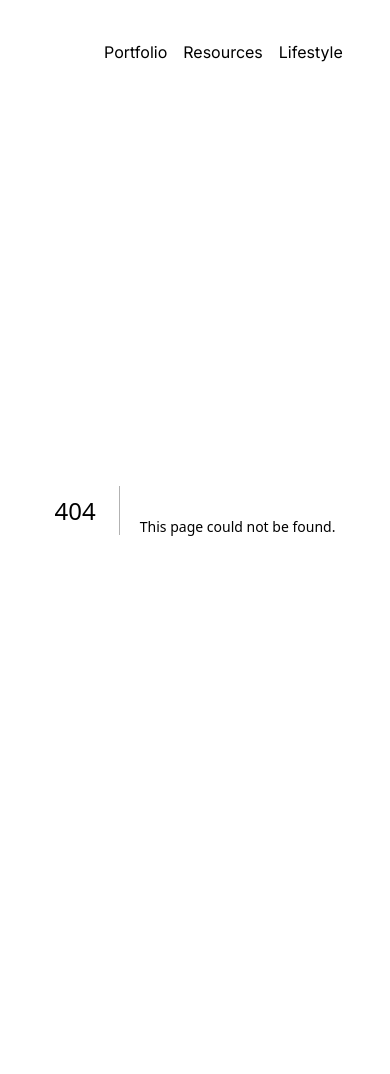
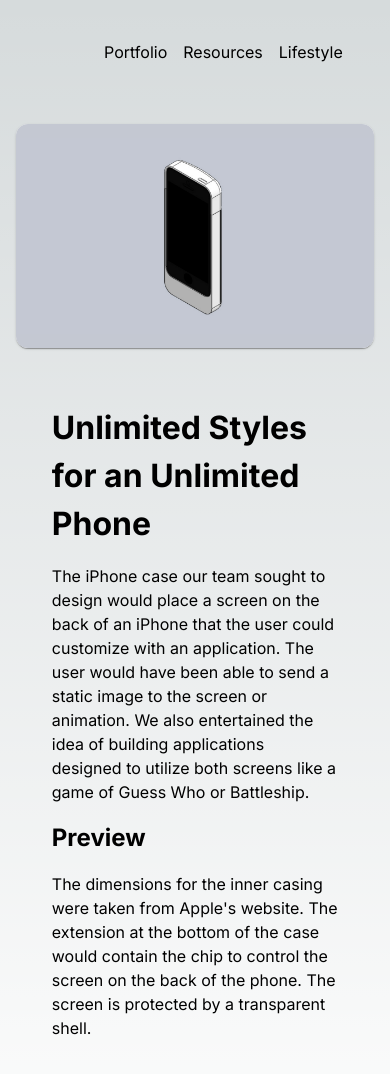
Before and after one commit to JAlbertCode/Portfolio-V2, a Next.js app in the folder portfolio/: page /customizable-phone-case in a window 390 px wide. Before the commit this address had no page. Shown: the top 1074 px of the page. Before the commit the page ends 948 px from the top, so only its background shows below. Built offline with nearby package versions, Linux system fonts and the light colour scheme; grey boxes are pictures that could not be loaded.

Commit message:
Added custom phone case page

```diff
--- /dev/null
+++ b/portfolio/app/customizable-phone-case/page.tsx
@@ -0,0 +1,29 @@
+import "/main.css"
+import Link from "next/link";
+import ProjectCover from "../../components/project-cover";
+
+
+export default function Phone() {
+    return (
+        <main className="flex min-h-screen flex-col items-center pt-5">
+
+            {/* This is the image card that appears at the top of every project page.  */}
+            <div className="mx-4 max-w-5xl">
+                <ProjectCover coverImage="custom-phone-case.png" alt="A mechanical engineering mockup of an old iphone with a case"/>
+
+                <div className="w-4/5 mx-auto my-10">
+                    <h1>Unlimited Styles for an Unlimited Phone</h1>
+                    <p>The iPhone case our team sought to design would place a screen on the back of an iPhone that the user could customize with an application. The user would have been able to send a static image to the screen or animation. We also entertained the idea of building applications designed to utilize both screens like a game of Guess Who or Battleship.</p>
+                    <h2>Preview</h2>
+                    <p>The dimensions for the inner casing were taken from Apple's website. The extension at the bottom of the case would contain the chip to control the screen on the back of the phone. The screen is protected by a transparent shell.</p>
+
+                    <div className="video-responsive">
+                        <video autoPlay>
+                            <source src="./videos/phone-case.mp4"/>
+                        </video>
+                    </div>
+                </div>
+            </div>
+        </main>
+        );
+  }
--- a/portfolio/app/page.tsx
+++ b/portfolio/app/page.tsx
@@ -397,7 +397,9 @@
 
           {/* This is the card for Customizable Phone Case */}
           <Card sx={{width: 357, borderRadius: 3}}>
-            <CardMedia component="img" image='/images/custom-phone-case.png' alt="A mechanical engineering mockup of an old iphone with a case"/>
+            <Link href={"./customizable-phone-case"}>
+              <CardMedia component="img" image='/images/custom-phone-case.png' alt="A mechanical engineering mockup of an old iphone with a case"/>
+            </Link>
             <CardContent>
               <Typography variant='h6'>
                 Customizable Phone Case
```
Also changed, not shown: 1 other file (tests, documents, lock files or other folders).
